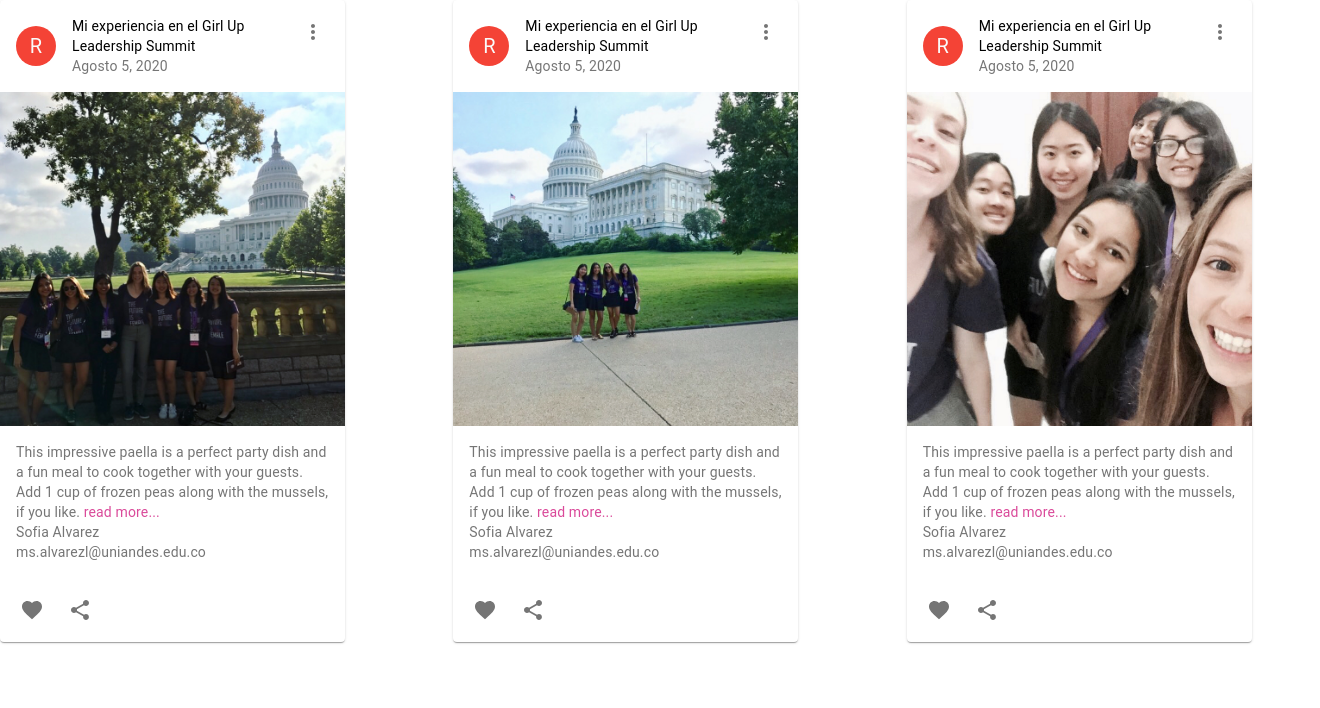
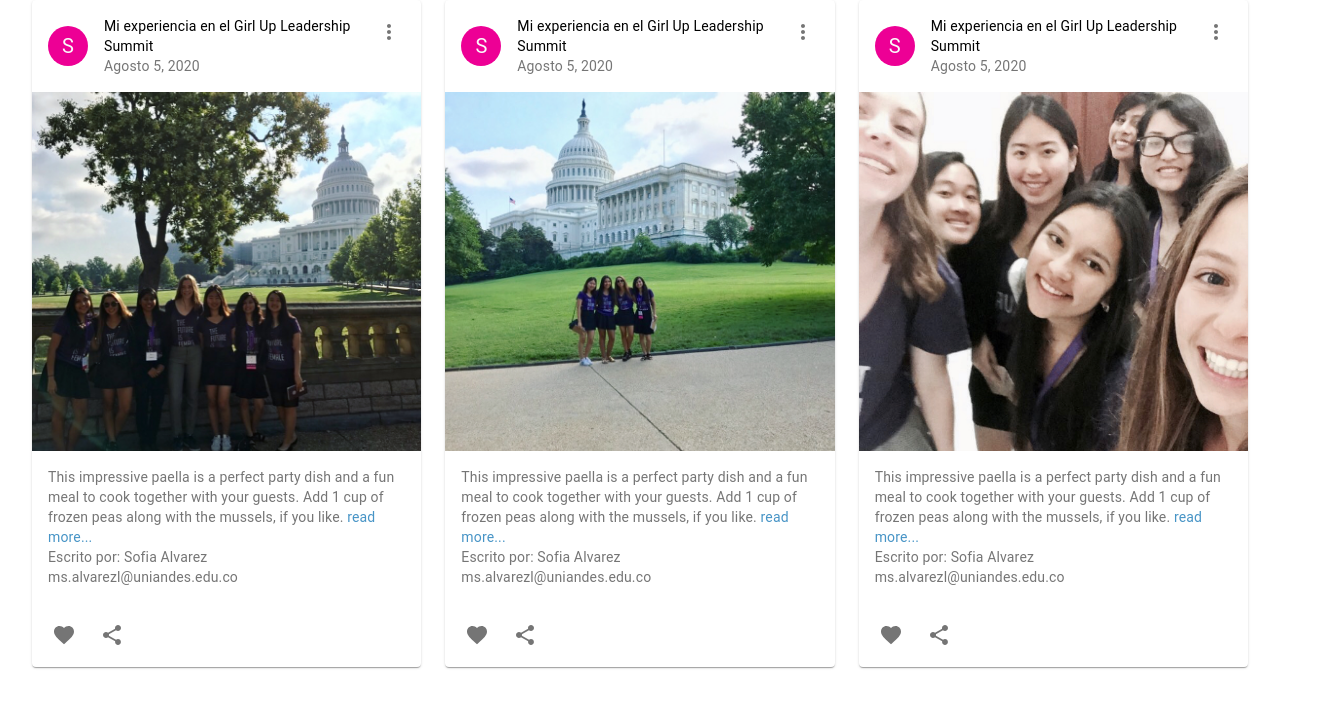
Before and after one commit to GirlUp-Uniandes/GirlUp-Uniandes.github.io, a React (Create React App) app in the folder girl-up-uniandes/: page /#/blog in a window 1280 px wide. Shown: the top 708 px of the page, 1320 px wide, since content can reach past the window. Built offline with nearby package versions, Linux system fonts and the light colour scheme.

Commit message:
Otros avances en el blog. Falta el fondo y que redireccione a cada post

```diff
--- a/girl-up-uniandes/src/components/blog/BlogCard.tsx
+++ b/girl-up-uniandes/src/components/blog/BlogCard.tsx
@@ -8,7 +8,6 @@ import CardActions from '@material-ui/core/CardActions';
 import Avatar from '@material-ui/core/Avatar';
 import IconButton from '@material-ui/core/IconButton';
 import Typography from '@material-ui/core/Typography';
-import { red } from '@material-ui/core/colors';
 import FavoriteIcon from '@material-ui/icons/Favorite';
 import ShareIcon from '@material-ui/icons/Share';
 import MoreVertIcon from '@material-ui/icons/MoreVert';
@@ -16,7 +15,7 @@ import { Link } from "react-router-dom";
 
 const useStyles = makeStyles((theme) => ({
   root: {
-    maxWidth: 345,
+    maxWidth: 445,
   },
   media: {
     height: 140,
@@ -55,13 +54,13 @@ const useStyles = makeStyles((theme) => ({
       easing: theme.transitions.easing.easeInOut
     }),
     cursor: "pointer",
-    color: theme.palette.secondary.main,
+    color: theme.palette.primary.main,
     "&:hover": {
       color: theme.palette.primary.dark
     }
   },
   avatar: {
-    backgroundColor: red[500],
+    backgroundColor: "#ED0095",
   },
 }));
 
@@ -83,7 +82,7 @@ export default function Blog({id, writer, email, title, image, description, date
       <CardHeader
         avatar={
           <Avatar aria-label="recipe" className={classes.avatar}>
-            R
+            {writer.charAt(0)}
           </Avatar>
         }
         action={
@@ -108,7 +107,7 @@ export default function Blog({id, writer, email, title, image, description, date
           </Link>
         </Typography>
         <Typography variant="body2" color="textSecondary" component="h6">
-          {writer}
+          Escrito por: {writer}
         </Typography>
         <Typography variant="body2" color="textSecondary" component="h6">
           {email}
--- a/girl-up-uniandes/src/index.tsx
+++ b/girl-up-uniandes/src/index.tsx
@@ -5,9 +5,7 @@ import App from './App';
 import * as serviceWorker from './serviceWorker';
 
 ReactDOM.render(
-  <React.StrictMode>
-    <App />
-  </React.StrictMode>,
+    <App />,
   document.getElementById('root')
 );
 
--- a/girl-up-uniandes/src/pages/blog.tsx
+++ b/girl-up-uniandes/src/pages/blog.tsx
@@ -1,20 +1,89 @@
 import React from 'react';
 import { makeStyles } from '@material-ui/core/styles';
-import Grid from '@material-ui/core/Grid';
+import {Grid, Box, isWidthUp, withWidth} from '@material-ui/core';
 import posts from '../posts/posts.json'
 import BlogCard from '../components/blog/BlogCard'
+import classNames from 'classnames';
 
 const useStyles = makeStyles((theme) => ({
   root: {
     flexGrow: 1,
   },
-  paper: {
-    padding: theme.spacing(1),
-    textAlign: 'center',
-    color: theme.palette.text.secondary,
+  blogContentWrapper: {
+    marginLeft: theme.spacing(1),
+    marginRight: theme.spacing(1),
+    [theme.breakpoints.up("sm")]: {
+      marginLeft: theme.spacing(4),
+      marginRight: theme.spacing(4)
+    },
+    maxWidth: 1280,
+    width: "100%"
   },
+  wrapper: {
+    minHeight: "60vh"
+  },
+  noDecoration: {
+    textDecoration: "none !important"
+  }
 }));
 
+function getVerticalBlogPosts(width: any) {
+  const gridRows = [[], [], []] as any;
+  let rows : number;
+  let xs : any;
+  if (isWidthUp("md", width)) {
+    rows = 3;
+    xs = 4;
+  } else if (isWidthUp("sm", width)) {
+    rows = 2;
+    xs = 6;
+  } else {
+    rows = 1;
+    xs = 12;
+  }
+  posts.forEach((blogPost, index) => {
+    gridRows[index % rows].push(
+      <Grid key={blogPost.id} item xs={12}>
+        <Box mb={3}>
+        <BlogCard key={blogPost.id} email={blogPost.email} title={blogPost.title}
+  writer={blogPost.writer} image={blogPost.image} description={blogPost.description}
+  date = {blogPost.date} id={blogPost.id} />
+        </Box>
+      </Grid>
+    );
+  });
+  return gridRows.map((element: any, index: any) => (
+    <Grid key={index} item xs={xs}>
+      {element}
+    </Grid>
+  ));
+}
+
+interface Props {
+  width : string;
+}
+
+
+function Blog({width} : Props)
+{
+const classes = useStyles();
+return (
+  <Box
+      display="flex"
+      justifyContent="center"
+      className={classNames(classes.wrapper, "lg-p-top")}
+    >
+      <div className={classes.blogContentWrapper}>
+        <Grid container spacing={3}>
+          {getVerticalBlogPosts(width)}
+        </Grid>
+      </div>
+    </Box>);
+}
+
+export default withWidth()(Blog);
+
+/*
 export default function Blog()
 {
 const classes = useStyles();
@@ -30,3 +99,4 @@ return (
 </Grid>
 </div>);
 }
+*/
```
